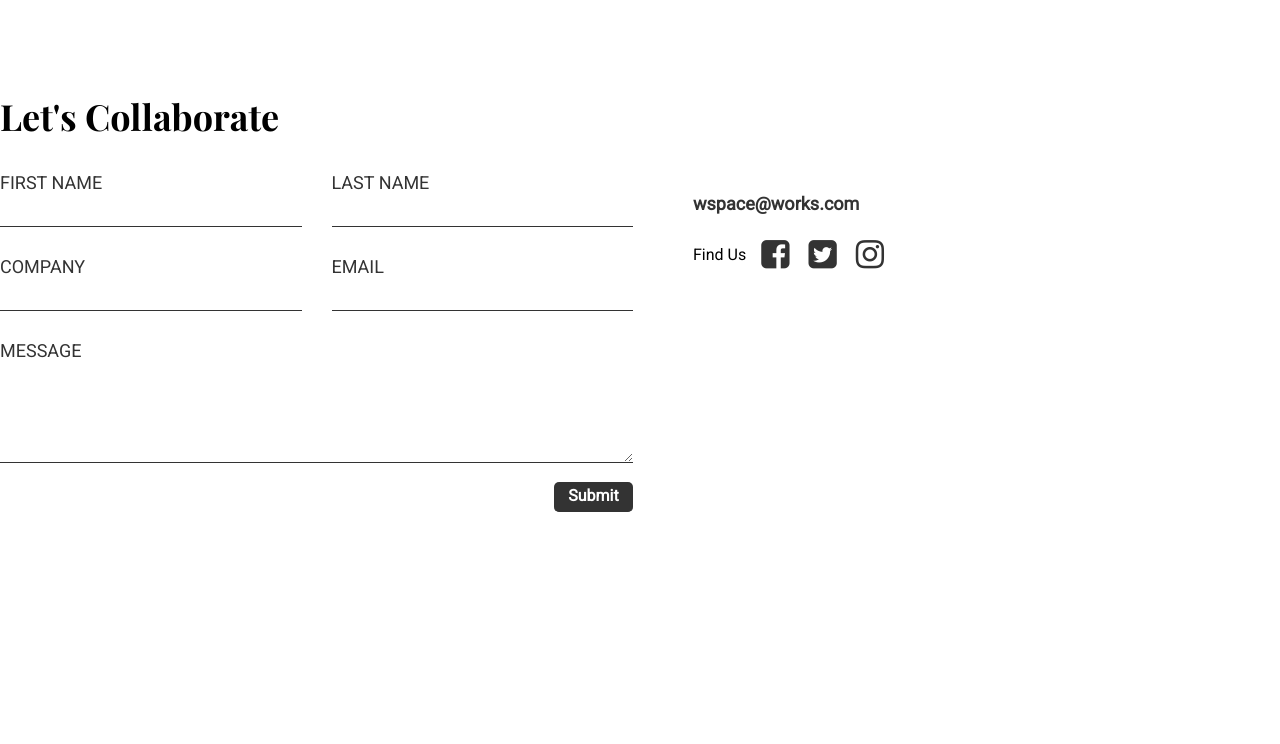
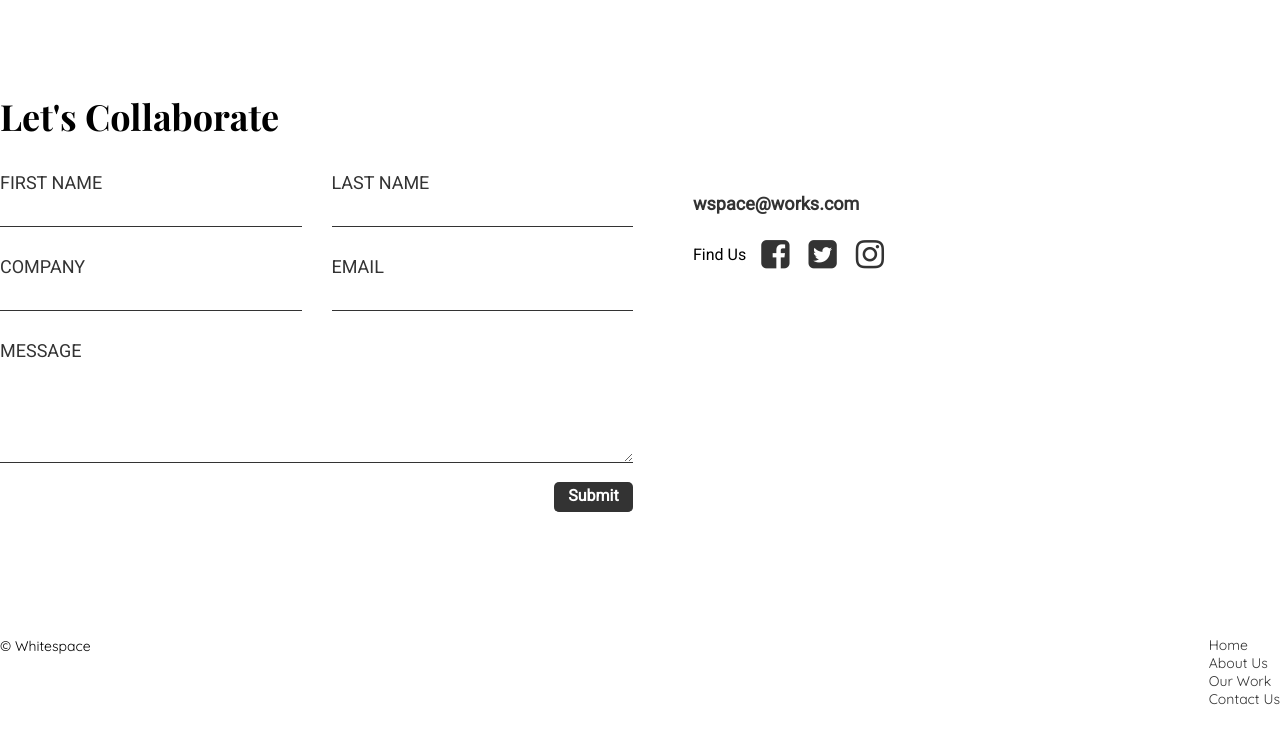
Before and after one commit to thewhitespace/thewhitespace.github.io, a website: page index.html in a window 1280 px wide. Shown: the part 5776-6520 px from the top of the page. Before the commit the page ends 6318 px from the top, so only its background shows below. Drawn offline with nearby package versions, Linux system fonts and the light colour scheme.

Commit message:
added footer and added smooth scroll on correct anchors

```diff
--- a/index.html
+++ b/index.html
@@ -27,15 +27,15 @@
           <img src="./assets/images/logo.png" alt="">
         </div>
         <ul class="header__nav">
-          <li><a href="#">Home</a></li>
-          <li><a href="#">About Us</a></li>
-          <li><a href="#">Our Work</a></li>
-          <li><a href="#">Contact Us</a></li>
+          <li><a href="#topbanner" class="scroll">Home</a></li>
+          <li><a href="#aboutus" class="scroll">About Us</a></li>
+          <li><a href="#ourwork" class="scroll">Our Work</a></li>
+          <li><a href="#contact" class="scroll">Contact Us</a></li>
         </ul>
       </div>
     </header>
     <main class="home">
-      <section class="top-banner">
+      <section class="top-banner" id="topbanner">
         <div class="top-container">
           <div class="visuals1 visuals slider1">
             <div class="visuals__container">
@@ -101,7 +101,7 @@
           </div>
         </div>
       </section>
-      <section class="global about" style="margin-top: 10em; margin-bottom: 3em;">
+      <section class="global about" style="margin-top: 10em; margin-bottom: 3em;" id="aboutus">
         <div class="about__container">
           <div class="about__title">
             <h2>
@@ -207,7 +207,7 @@
           </div>
         </div>
       </section>
-      <section class="our-work">
+      <section class="our-work" id="ourwork">
         <div class="our-work__container">
           <h3>Our Work</h3>
           <div class="our-work__grid">
@@ -221,7 +221,7 @@
           </div>
         </div>
       </section>
-      <section class="contact">
+      <section class="contact" id="contact">
         <div class="container">
           <h3>Let's Collaborate</h3>
           <div class="contact__form">
@@ -270,7 +270,17 @@
         </div>
       </section>
     </main>
-    <footer></footer>
+    <footer>
+      <div class="container">
+        <p>&copy; Whitespace</p>
+        <ul>
+          <li><a href="#topbanner" class="scroll">Home</a></li>
+          <li><a href="#aboutus" class="scroll">About Us</a></li>
+          <li><a href="#ourwork" class="scroll">Our Work</a></li>
+          <li><a href="#contact" class="scroll">Contact Us</a></li>
+        </ul>
+      </div>
+    </footer>
 
     <script src="dist/jquery.js"></script>
     <script type="text/javascript" src="//cdn.jsdelivr.net/npm/slick-carousel@1.8.1/slick/slick.min.js"></script>
--- a/scss/layout/_footer.scss
+++ b/scss/layout/_footer.scss
@@ -0,0 +1,24 @@
+footer {
+  margin: 80px 0 60px 0;
+
+  .container {
+    display: flex;
+    justify-content: space-between;
+    font-family: $quicksand;
+    font-size: 14px;
+  }
+
+  ul {
+    display: inline-block;
+
+    li {
+      display: block;
+      color: #333;
+      line-height: 1.3;
+    }
+
+    li a {
+      color: #333;
+    }
+  }
+}
--- a/scss/pages/_home.scss
+++ b/scss/pages/_home.scss
@@ -228,6 +228,7 @@
 			width: 100%;
 			max-width: 1343px;
 			margin: 0 auto;
+			position: relative;
 		}
 
 		h3 {
```
Also changed, not shown: assets/images/img-ourwork1.png (added), assets/images/img-ourwork2.png (added), css/main.css, dist/script.js.
